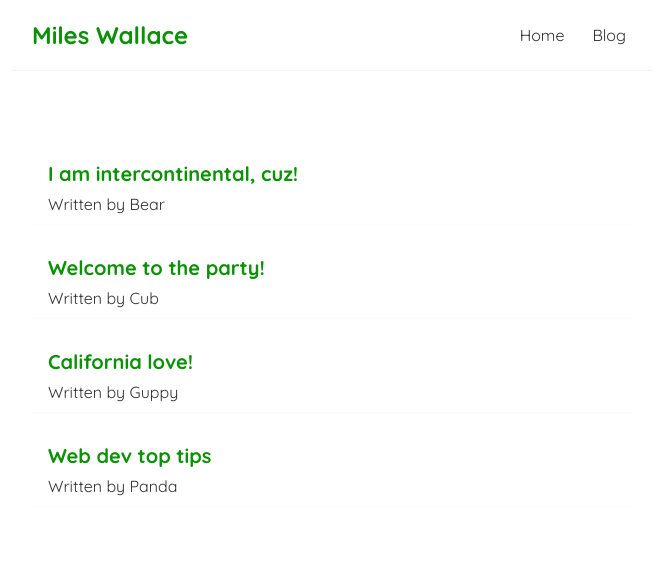
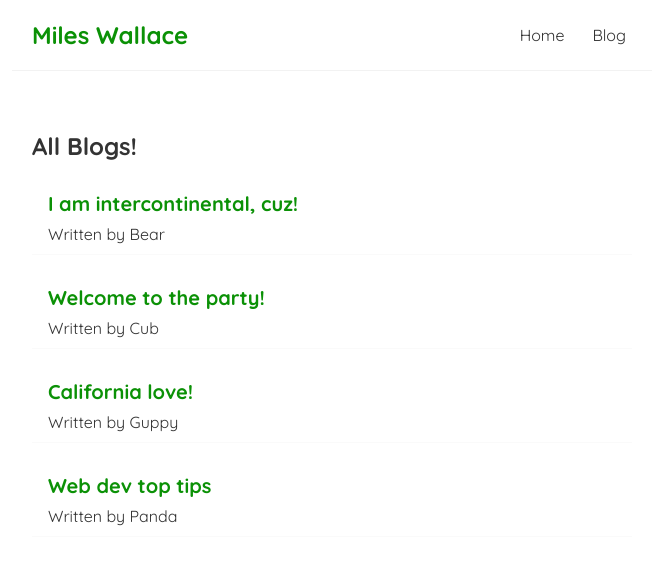
Before and after one commit to mtgrunt/dojo-website, a React (Create React App) app: page / in a window 1280 px wide. Shown: the top 564 px of the page, without its empty margins (308-964 px from the left). Built offline with nearby package versions, Linux system fonts and the light colour scheme; the HTML template or start-up script is replaced by a standard one.

Commit message:
New BlogList

```diff
--- /dev/null
+++ b/src/BlogList.js
@@ -0,0 +1,16 @@
+const BlogList = ({ blogs, title }) => {
+
+    return (
+        <div className="blog-list">
+          <h2>{ title }</h2>
+          {blogs.map(blog => (
+            <div className="blog-preview" key={blog.id} >
+              <h2>{ blog.title }</h2>
+              <p>Written by { blog.author }</p>
+            </div>
+           ))}
+        </div>
+    );
+}
+
+export default BlogList;
--- a/src/Home.js
+++ b/src/Home.js
@@ -1,4 +1,5 @@
 import { useState } from "react";
+import BlogList from "./BlogList";
 
 const Home = () => {
   const [blogs, setBlogs] = useState([
@@ -6,16 +7,11 @@
     { title: 'Welcome to the party!', body: 'lorem ipsum...', author: 'Cub', id: 2 },
     { title: 'California love!', body: 'lorem ipsum...', author: 'Guppy', id: 3 },
     { title: 'Web dev top tips', body: 'lorem ipsum...', author: 'Panda', id: 4 }
-  ])
+  ]);
 
   return (
     <div className="home">
-      {blogs.map(blog => (
-        <div className="blog-preview" key={blog.id} >
-          <h2>{ blog.title }</h2>
-          <p>Written by { blog.author }</p>
-        </div>
-      ))}
+      <BlogList blogs={blogs} title="All Blogs!" />
     </div>
   );
 }
```
